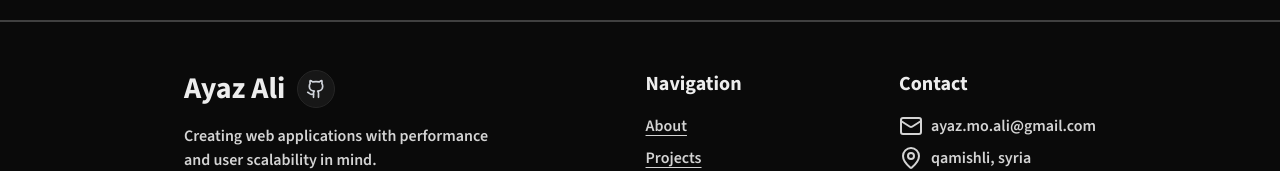
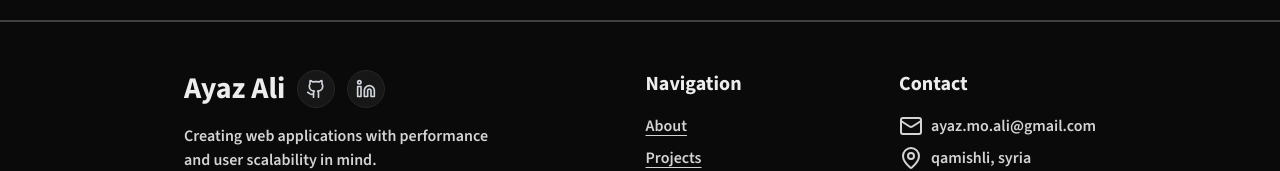
Before and after one commit to ayaz-e-ali/porfolio-2025, a Next.js app: page / in a window 1280 px wide. Shown: the part 2960-3131 px from the top of the page. Built offline with nearby package versions, Linux system fonts and the light colour scheme; a web font is replaced by a local one.

Commit message:
add linkedin

```diff
--- a/components/footer.jsx
+++ b/components/footer.jsx
@@ -1,4 +1,4 @@
-import { Github, Mail, MapPin } from 'lucide-react'
+import { Github, Linkedin, Mail, MapPin } from 'lucide-react'
 import Link from 'next/link'
 import React from 'react'
 
@@ -11,13 +11,20 @@ export default function Footer() {
                         <h3 className="text-3xl font-bold">
                             Ayaz Ali
                         </h3>
-                        <a
+                        <Link
                             href={"https://github.com/ayaz-e-ali"}
                             target="_blank"
                             className="p-2 rounded-full bg-neutral-900 border border-neutral-800 hover:border-gray-600 hover:bg-neutral-800 transition"
                         >
                             <Github className="w-5 h-5 text-gray-300" />
-                        </a>
+                        </Link>
+                        <Link
+                            href={"https://www.linkedin.com/in/ayaz-al%C3%AE"}
+                            target="_blank"
+                            className="p-2 rounded-full bg-neutral-900 border border-neutral-800 hover:border-gray-600 hover:bg-neutral-800 transition"
+                        >
+                            <Linkedin className="w-5 h-5 text-gray-300" />
+                        </Link>
                     </div>
 
                     <p className="text-md text-neutral-300 font-semibold">
```
Also changed, not shown: 1 other file (tests, documents, lock files or other folders).
